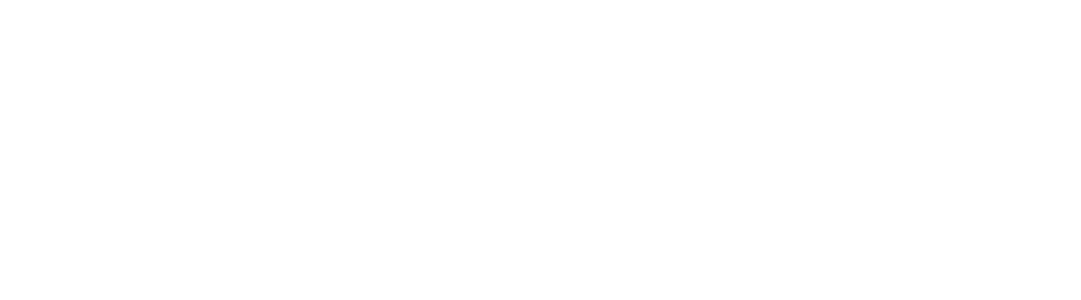
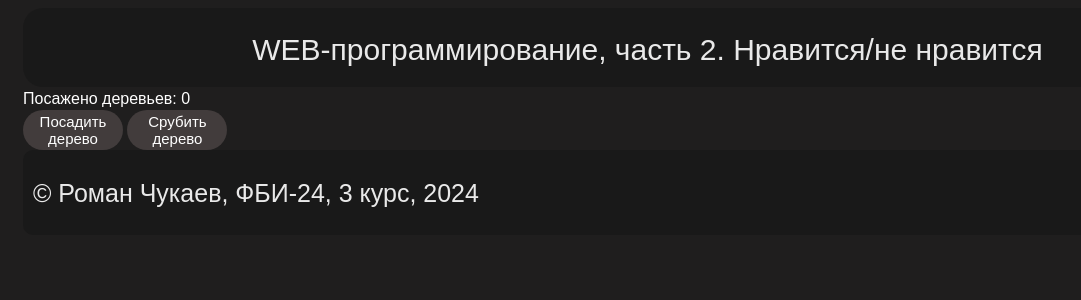
Before and after one commit to Roman3340/web-progr-labs2, a Flask app: page /lab4/tree in a window 1280 px wide. Before the commit the part shown is empty. Shown: the top 300 px of the page, without its empty margins (0-1081 px from the left). Run offline with Flask 3, Linux system fonts and the light colour scheme.

Commit message:
tree check 2

```diff
--- a/templates/lab4/lab4.html
+++ b/templates/lab4/lab4.html
@@ -11,6 +11,7 @@
         <li><a href="/lab4/mult-form">Умножение</a></li>
         <li><a href="/lab4/sub-form">Вычитание</a></li>
         <li><a href="/lab4/exp-form">Возведение в степень</a></li>
+        <li><a href="/lab4/tree">Деревья</a></li>
     </ol>
 
 {% endblock %}
--- a/templates/lab4/tree.html
+++ b/templates/lab4/tree.html
@@ -0,0 +1,13 @@
+{% extends "base.html" %}
+
+{% block lab %}Нравится/не нравится{% endblock %}
+
+{% block main %}
+   <div>
+        Посажено деревьев: {{ tree_count }}
+   </div>
+   <form method="post">
+    <button class="button" name="operation" value="plant">Посадить дерево</button>
+    <button class="button" name="operation" value="cut">Срубить дерево</button>
+   </form>
+{% endblock %}
```
